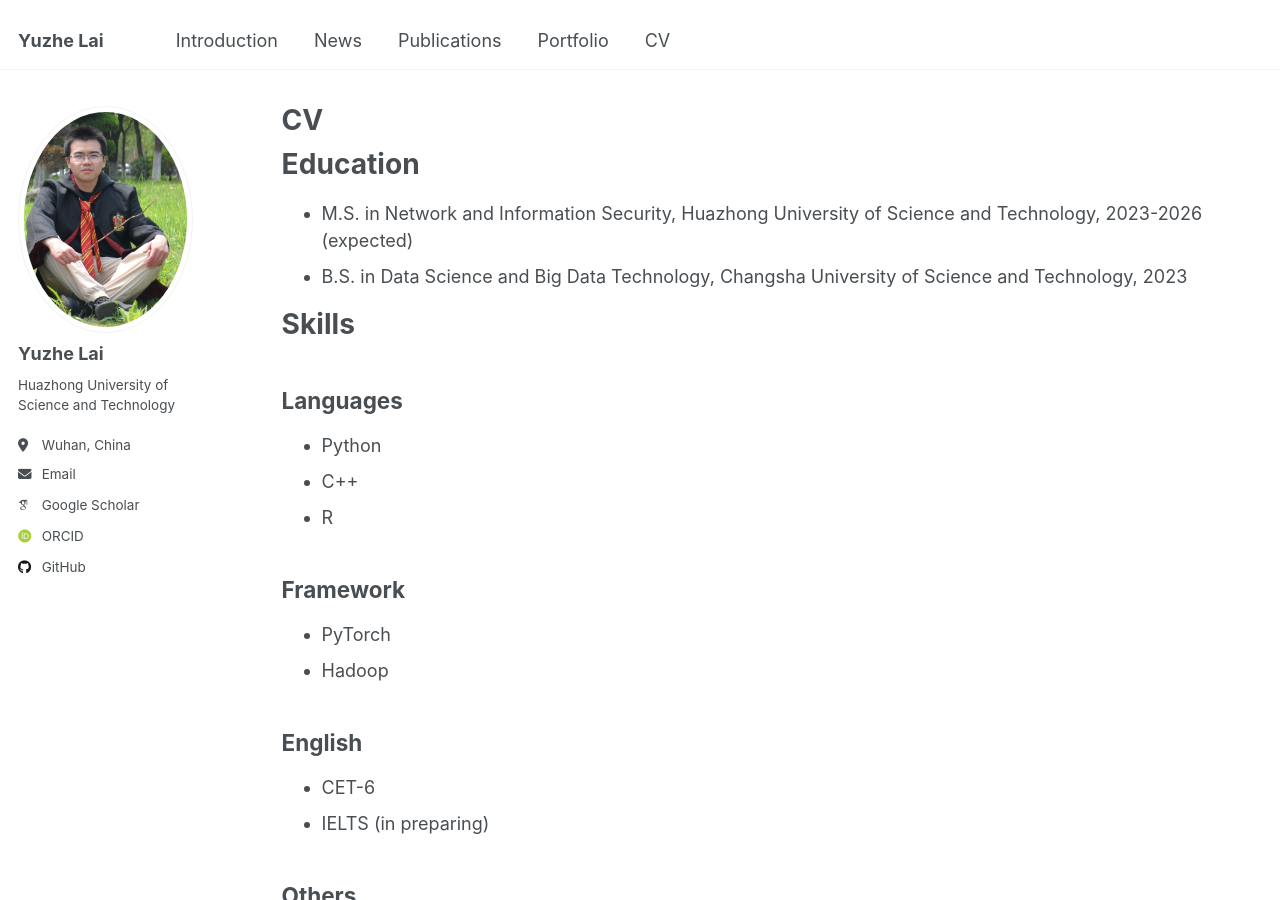
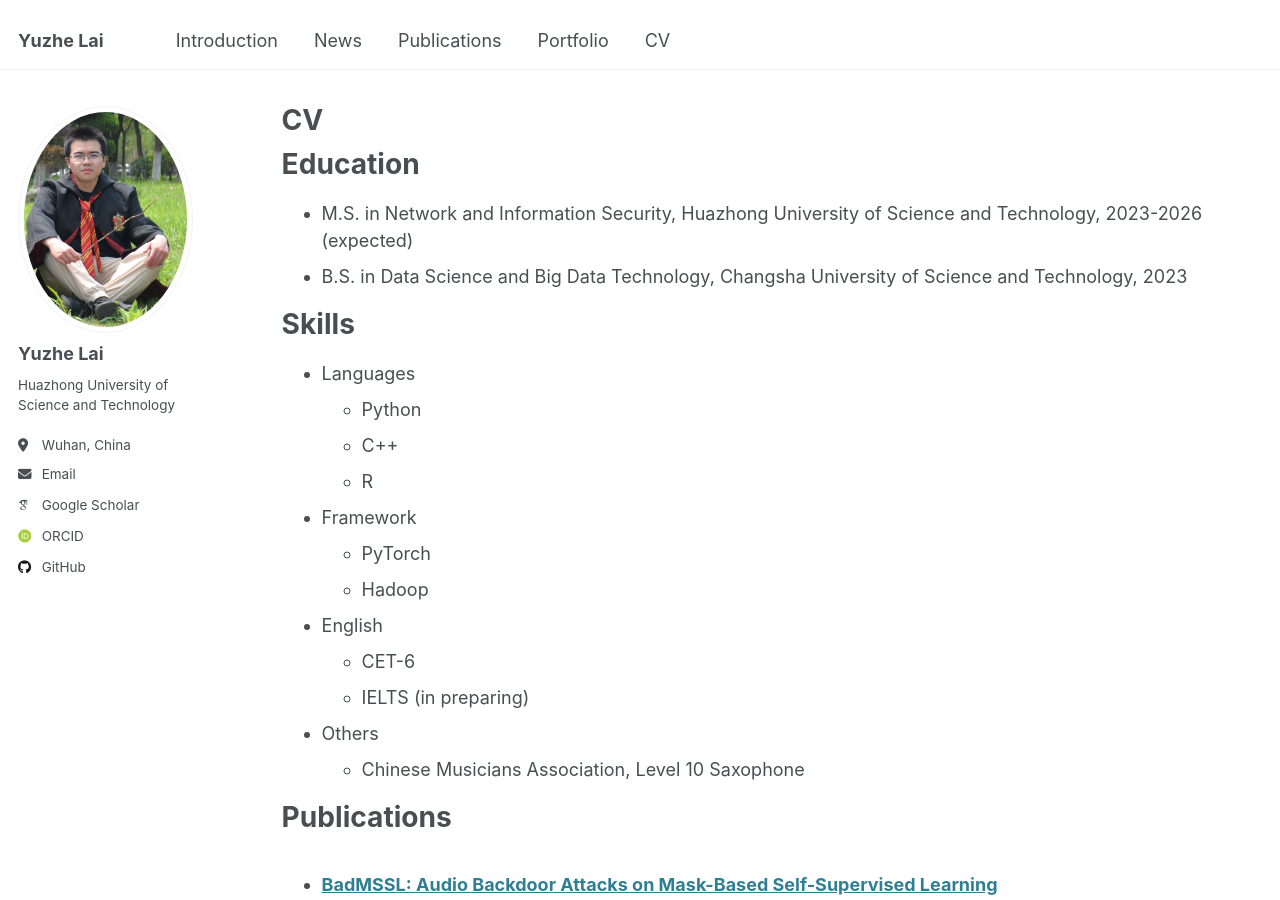
Before and after one commit to plague155/plague155.github.io, a Jekyll site: the page built from _pages/cv.md, in a window 1280 px wide and 900 px high. Built offline with Jekyll 4.4.1, drawn with Linux system fonts in a browser that asks for light colours; some web fonts are replaced.

Commit message:
Update cv.md

```diff
--- a/_pages/cv.md
+++ b/_pages/cv.md
@@ -14,20 +14,20 @@ author_profile: true
 
 # Skills
 
-## Languages
+* Languages
   * Python
   * C++
   * R
 
-## Framework
+* Framework
   * PyTorch
   * Hadoop
 
-## English
+* English
   * CET-6
   * IELTS (in preparing)
 
-## Others
+* Others
   * Chinese Musicians Association, Level 10 Saxophone
 
 Publications
```
